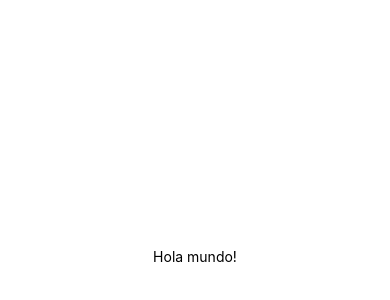
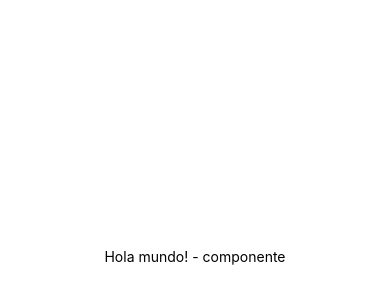
Before and after one commit to AdrianNavarroGabino/curso-react-native-2020, a React Native app in the folder ReactNativeTodo/: screen / in a window 390 px wide. Shown: the part 166-466 px from the top of the page. Built offline with nearby package versions, Linux system fonts and the light colour scheme.

Commit message:
Crear, importar y usar componentes

```diff
--- a/ReactNativeTodo/App.js
+++ b/ReactNativeTodo/App.js
@@ -1,17 +1,20 @@
 import { StatusBar } from 'expo-status-bar';
 import React from 'react';
 import { StyleSheet, Text, View } from 'react-native';
+import Main from "./src/screens/main";
 
 // En el emulador de Android
 // ctrl + M -> Opciones (reload, debug...)
 // R + R -> Reload
 
 export default function App() {
-  return (
+  /*return (
     <View style={styles.container}>
       <Text>Hola mundo!</Text>
     </View>
-  );
+  );*/
+
+  return <Main />;
 }
 
 const styles = StyleSheet.create({
--- /dev/null
+++ b/ReactNativeTodo/src/screens/main/index.js
@@ -0,0 +1,23 @@
+import React, {Component} from "react";
+import {View, Text, StyleSheet} from "react-native";
+
+const styles = StyleSheet.create({
+    container: {
+      flex: 1,
+      backgroundColor: '#fff',
+      alignItems: 'center',
+      justifyContent: 'center',
+    },
+});
+
+class MainScreen extends Component {
+    render() {
+        return (
+            <View style={styles.container}>
+                <Text>Hola mundo! - componente</Text>
+            </View>
+        );
+    }
+}
+
+export default MainScreen;
```
